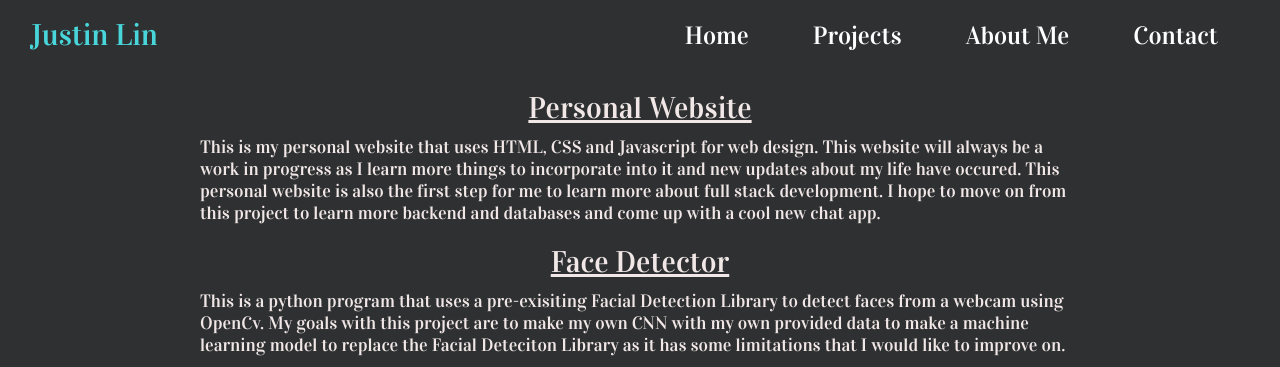
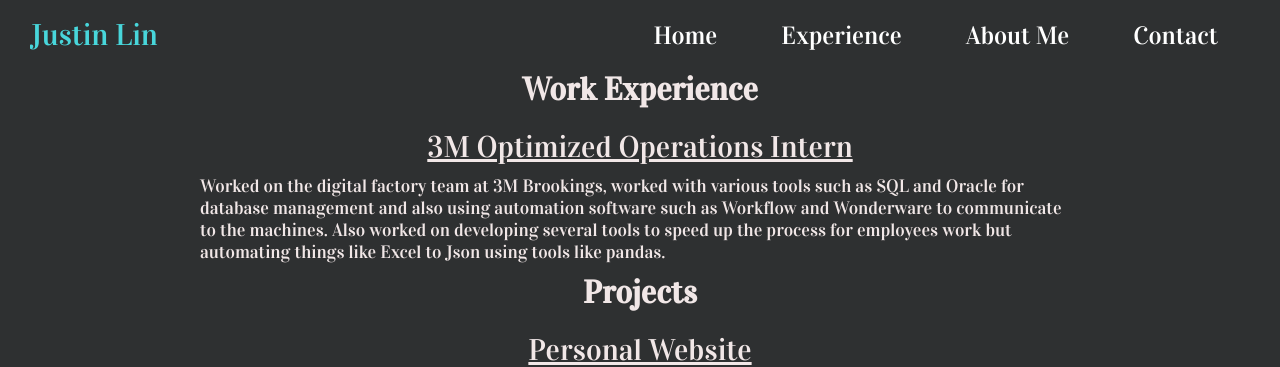
Before and after one commit to jlin1206/jlin1206.github.io, a plain HTML site: page Project.html in a window 1280 px wide. Shown: the top 367 px of the page. Drawn offline with Linux system fonts and the light colour scheme.

Commit message:
Experience update

```diff
--- a/Project.html
+++ b/Project.html
@@ -22,7 +22,7 @@
                         <a href="/index.html" class="nav_links">Home</a>
                     </li>
                     <li class="nav_item">
-                        <a href="/Project.html" class="nav_links">Projects</a>
+                        <a href="/Project.html" class="nav_links">Experience</a>
                     </li>
                     <li class="nav_item">
                         <a href="/About.html" class="nav_links">About Me</a>
@@ -33,8 +33,17 @@
                 </ul>
             </div>
         </nav>
-
-
+        <h1> Work Experience </h1>
+        <a href="https://www.3m.com/" class="Project"> 3M Optimized Operations Intern </a>
+        <div class="Text">
+            <p>
+                Worked on the digital factory team at 3M Brookings, worked with various tools such as SQL and Oracle for database
+                management and also using automation software such as Workflow and Wonderware to communicate to the machines.
+                Also worked on developing several tools to speed up the process for employees work but automating
+                things like Excel to Json using tools like pandas.
+            </p>
+        </div>
+        <h1> Projects </h1>
         <a href="https://github.com/jlin1206/jlin1206.github.io" class="Project"> Personal Website </a>
         <div class="Text">
             <p >
```
Also changed, not shown: About.html (+1 -1 lines), Contact.html (+1 -1 lines), index.html (+3 -3 lines).
